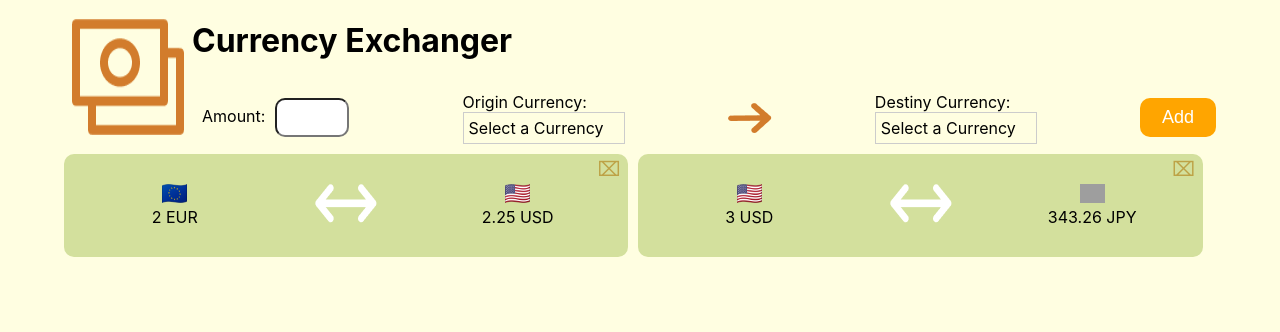
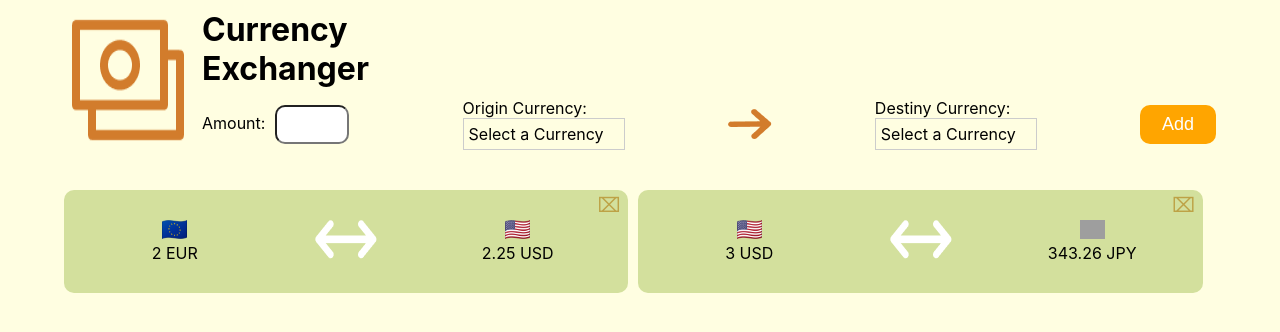
Before and after one commit to JaviMAlonso/CambioMoneda, a React (Create React App) app: page / in a window 1280 px wide. Shown: the top 332 px of the page. Built offline with nearby package versions, Linux system fonts and the light colour scheme; grey boxes are pictures that could not be loaded.

Commit message:
comentarios

```diff
--- a/src/App.css
+++ b/src/App.css
@@ -52,7 +52,8 @@ h1.w-100 {
   margin-bottom: 0 !important;
 }
 
-.patata {
+.cajaHeader {
+  margin-top: 0px;
   align-items: center;
   justify-content: space-between;
   width: 100%;
@@ -124,6 +125,7 @@ h1.w-100 {
 }
 
 .card-container {
+  margin-top: 30px;
   display: flex;
   flex-wrap: wrap;
 }
@@ -133,9 +135,11 @@ h1.w-100 {
   width: 49%;
 } */
 
-h2 {
+h1 {
   width: 30%;
   padding-left: 10px;
+  margin-bottom: 0;
+  margin-top: 10px;
 }
 
 .col-3 {
--- a/src/components/ExchangeList.jsx
+++ b/src/components/ExchangeList.jsx
@@ -1,19 +1,25 @@
 import React from 'react'
 import '../App.css'
 
+// Al crear la funcion gorda de exchangeList se le pasan los 3 parametros que le escibimos en el return de App.jsx
 export default function ExchangeList({ exchanges, currencies, setExchanges }) {
-    exchanges.forEach(exchange => {
-        console.log(" Origen " + exchange.codOrigen)
-        console.log(" Destino " + exchange.codDest)
-    });
-    // Calcular el resultado basado en los tipos de cambio
-    // const convert = (amount * currencies[exchange.codDest].exchangeRate / currencies[exchange.codOrigen].exchangeRate).toFixed(2)
-    //{(exchange.amount * currencies[exchange.codDest].exchangeRate / currencies[exchange.codOrigen].exchangeRate).toFixed(2)}
+    // esto lo usé a modo de Debug para comprobar qué fallaba
+    // exchanges.forEach(exchange => {
+    //     console.log(" Origen " + exchange.codOrigen)
+    //     console.log(" Destino " + exchange.codDest)
+    // });
+
+    // handle que se encarga de borrar por id
     const handleDelete = (id) => {
+        // se declara una variable con nombre cualquiera y lo de filter no se como va al 100%
+        // creo que es como un forEach pero lo que le pongas detrás de la flecha actua como un if y si coincide,
+        // lo quita del array
         const newExhanges = exchanges.filter(exchange => exchange.id !== id);
+        // se le dice a newExchanges que ahora ha perdido un hijo porq si y q lo cambie o se le parten las piernas
         setExchanges(newExhanges)
     }
 
+    // return con puro CSS para que se vea parecido a Figma
     return (
         <div className='row col-2 card-container'>
 
--- a/src/components/InsertExchange.jsx
+++ b/src/components/InsertExchange.jsx
@@ -2,14 +2,16 @@ import React, { useState } from 'react'
 import CurrencyComboBox from './CurrencyComboBox'
 import '../App.css'
 
+// Al crear la funcion gorda de exchangeList se le pasan los 2 parametros que le escibimos en el return de App.jsx
 export default function InsertExchange({ currencies, onNewExchange }) {
-    //Use state => exchangeInput = amount, OriginCurrency, DestinyCurrency
+
     //on newExchange con las 3 cosas de aqui abajo se le pasa a App.js
-
     const [originCurrency, setOriginCurrency] = useState('')
     const [destinyCurrency, setDestinyCurrency] = useState('')
     const [amount, setAmount] = useState("")
+    //importante que este vacio porque sino se crea el exchange con datos por defecto
 
+    //los handle son exactamente iguales a los anteriores
     const handleSelectOriginCurrency = (currency) => {
         setOriginCurrency(currency)
     }
@@ -20,6 +22,8 @@ export default function InsertExchange({ currencies, onNewExchange }) {
         setAmount(amount)
     }
 
+    // este handle crea un objeto Exchange que va a ser introducido por el recto del array para despues pasar a ser renderizado
+    // al crear el newExchange se le pasan las mismas variables que en el array de initialExchanges
     const handleNewExchange = () => {
         const newExchange = {
             id: Date.now(),
@@ -30,9 +34,10 @@ export default function InsertExchange({ currencies, onNewExchange }) {
         onNewExchange(newExchange)
     }
 
+    //return con CSS para parecerse a lo de Figma
     return (
         <div>
-            <div className='row patata'>
+            <div className='row cajaHeader'>
                 <div className='padding'>
                     <label htmlFor="amount">Amount:</label>
                     <input type="text" id="amount" onChange={(e) => handleSelectAmount(e.target.value)} />
```
Also changed, not shown: src/App.js (+14 -4 lines).
